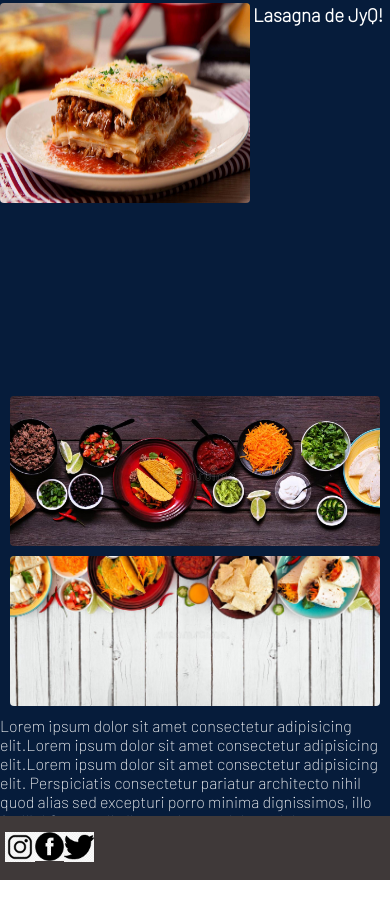
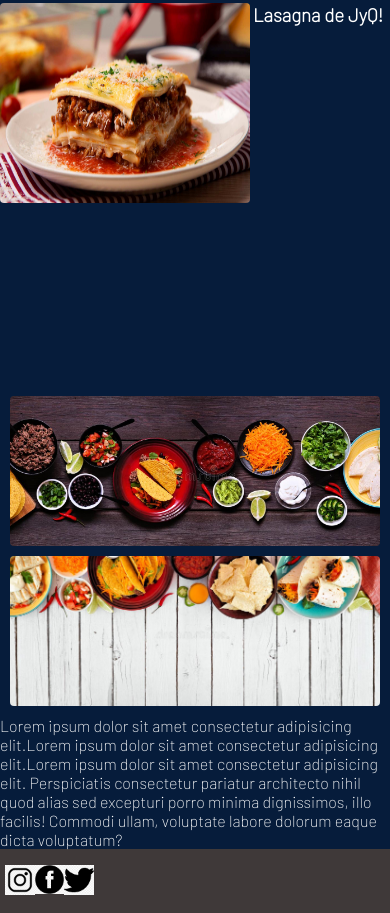
Before and after one commit to santirue/FoodMaster, a plain HTML site: page index.html in a window 390 px wide. Shown: the part 1077-1990 px from the top of the page. Before the commit the page ends 1957 px from the top, so only its background shows below. Drawn offline with nearby package versions, Linux system fonts and the light colour scheme; a web font is replaced by a local one.

Commit message:
Animando el aside del index

```diff
--- a/css/style.css
+++ b/css/style.css
@@ -210,6 +210,7 @@ h2 {
 /* ASIDE */
 .asideGrid {
     grid-column: 2/3;
+    height: 494px;
     background-color: rgb(6, 28, 59) ;
 }
 .asideGrid div p {
@@ -351,7 +352,7 @@ h2 {
         right:-1000px; */
     }
     .asideGrid {
-        height: 100px;
+        height:auto;
     }
     .menu-button-container {
         display: flex;
--- a/index.html
+++ b/index.html
@@ -101,14 +101,18 @@
             </article>
         </div>
 
+        <div data-aos="fade-left">
             <aside class="asideGrid bColor">
                 <div>
                     <p> Lorem ipsum dolor sit amet consectetur adipisicing elit.Lorem ipsum dolor sit amet consectetur
-                    adipisicing elit.Lorem ipsum dolor sit amet consectetur adipisicing elit. Perspiciatis consectetur
-                    pariatur architecto nihil quod alias sed excepturi porro minima dignissimos, illo facilis! Commodi
+                        adipisicing elit.Lorem ipsum dolor sit amet consectetur adipisicing elit. Perspiciatis
+                        consectetur
+                        pariatur architecto nihil quod alias sed excepturi porro minima dignissimos, illo facilis!
+                        Commodi
                         ullam, voluptate labore dolorum eaque dicta voluptatum?</p>
                 </div>
             </aside>
+        </div>
         <footer class="footerGrid bColor">
             <a href="https://www.instagram.com/santi_ruesch/" target="_blank"><img src="assets/ig-logo.png"
                     alt="instagram logo" width="30px"></a>
```
Lines whose indentation alone changed are shown as unchanged.
